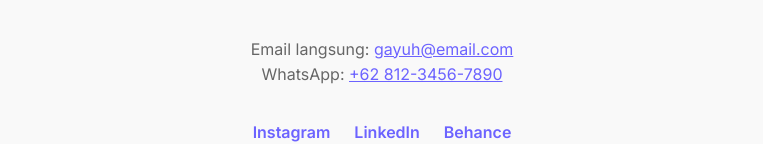
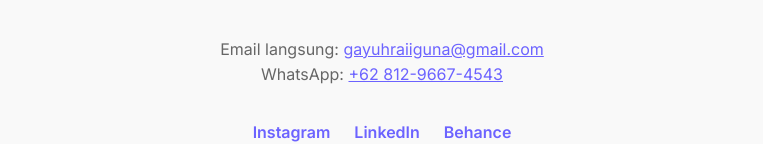
Before and after one commit to raiga7740/portfolio-website, a plain HTML site: page index.html in a window 1280 px wide. Shown: the part 2537-2681 px from the top of the page, without its empty margins (258-1021 px from the left). Drawn offline with nearby package versions, Linux system fonts and the light colour scheme.

```diff
--- a/index.html
+++ b/index.html
@@ -173,8 +173,8 @@
       </form>
 
       <div class="contact-direct">
-        <p>Email langsung: <a href="mailto:gayuh@email.com">gayuh@email.com</a></p>
-        <p>WhatsApp: <a href="https://wa.me/6281234567890" target="_blank" rel="noopener">+62 812-3456-7890</a></p>
+        <p>Email langsung: <a href="mailto:gayuhraiiguna@gmail.com">gayuhraiiguna@gmail.com</a></p>
+        <p>WhatsApp: <a href="https://wa.me/6281296674543" target="_blank" rel="noopener">+62 812-9667-4543</a></p>
       </div>
 
       <div class="social-links">
```
